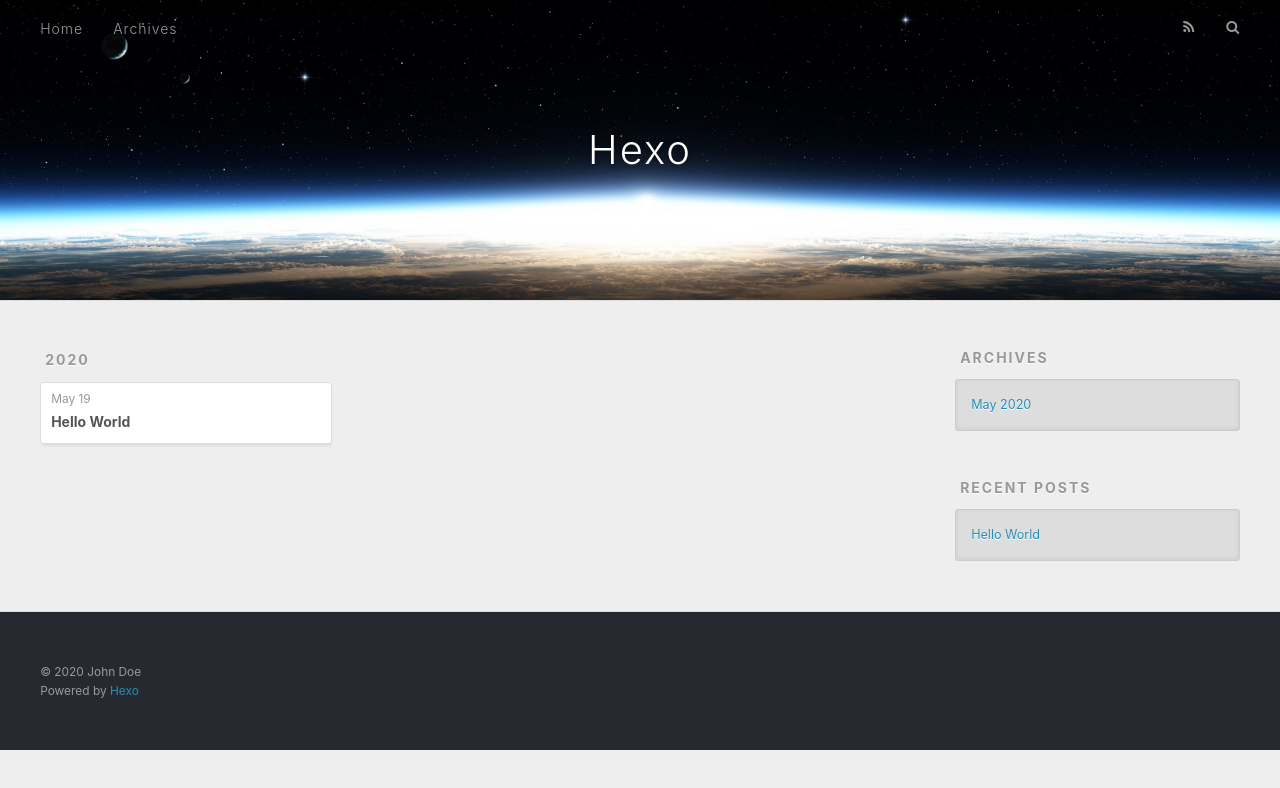
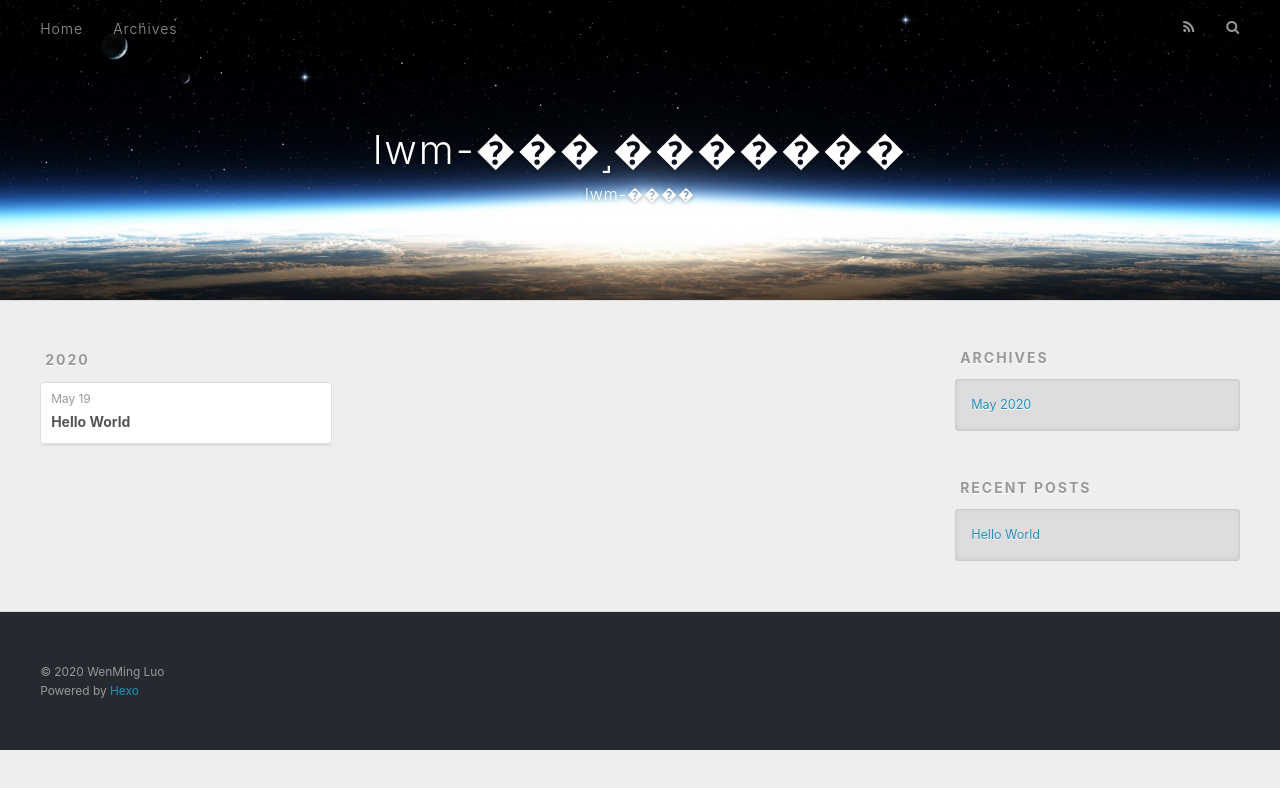
Before and after one commit to luowenming/.github.io, a plain HTML site: page archives/2020/05/index.html in a window 1280 px wide. Drawn offline with nearby package versions, Linux system fonts and the light colour scheme.

Commit message:
Site updated: 2020-05-19 16:42:28

```diff
--- a/archives/2020/05/index.html
+++ b/archives/2020/05/index.html
@@ -5,17 +5,21 @@
 
 
 
-  <title>Archives: 2020/5 | Hexo</title>
+  <title>Archives: 2020/5 | lwm-���˼�������</title>
   <meta name="viewport" content="width=device-width, initial-scale=1, maximum-scale=1">
-  <meta property="og:type" content="website">
-<meta property="og:title" content="Hexo">
+  <meta name="description" content="��¼����������������ͽ���취">
+<meta property="og:type" content="website">
+<meta property="og:title" content="lwm-���˼�������">
 <meta property="og:url" content="http://yoursite.com/archives/2020/05/index.html">
-<meta property="og:site_name" content="Hexo">
+<meta property="og:site_name" content="lwm-���˼�������">
+<meta property="og:description" content="��¼����������������ͽ���취">
 <meta property="og:locale" content="en_US">
-<meta property="article:author" content="John Doe">
+<meta property="article:author" content="WenMing Luo">
+<meta property="article:tag" content="����Ա�������">
+<meta property="article:tag" content="webǰ�˿�������">
 <meta name="twitter:card" content="summary">
 
-    <link rel="alternate" href="/atom.xml" title="Hexo" type="application/atom+xml">
+    <link rel="alternate" href="/atom.xml" title="lwm-���˼�������" type="application/atom+xml">
 
 
     <link rel="icon" href="/favicon.png">
@@ -36,8 +40,12 @@
   <div id="header-outer" class="outer">
     <div id="header-title" class="inner">
       <h1 id="logo-wrap">
-        <a href="/" id="logo">Hexo</a>
+        <a href="/" id="logo">lwm-���˼�������</a>
       </h1>
+
+        <h2 id="subtitle-wrap">
+          <a href="/" id="subtitle">lwm-����</a>
+        </h2>
 
     </div>
     <div id="header-inner" class="inner">
@@ -141,7 +149,7 @@
 
   <div class="outer">
     <div id="footer-info" class="inner">
-      &copy; 2020 John Doe<br>
+      &copy; 2020 WenMing Luo<br>
       Powered by <a href="http://hexo.io/" target="_blank">Hexo</a>
     </div>
   </div>
```
Also changed, not shown: 2020/05/19/hello-world/index.html (+12 -6 lines), archives/2020/index.html (+16 -8 lines), archives/index.html (+16 -8 lines), index.html (+16 -8 lines).
